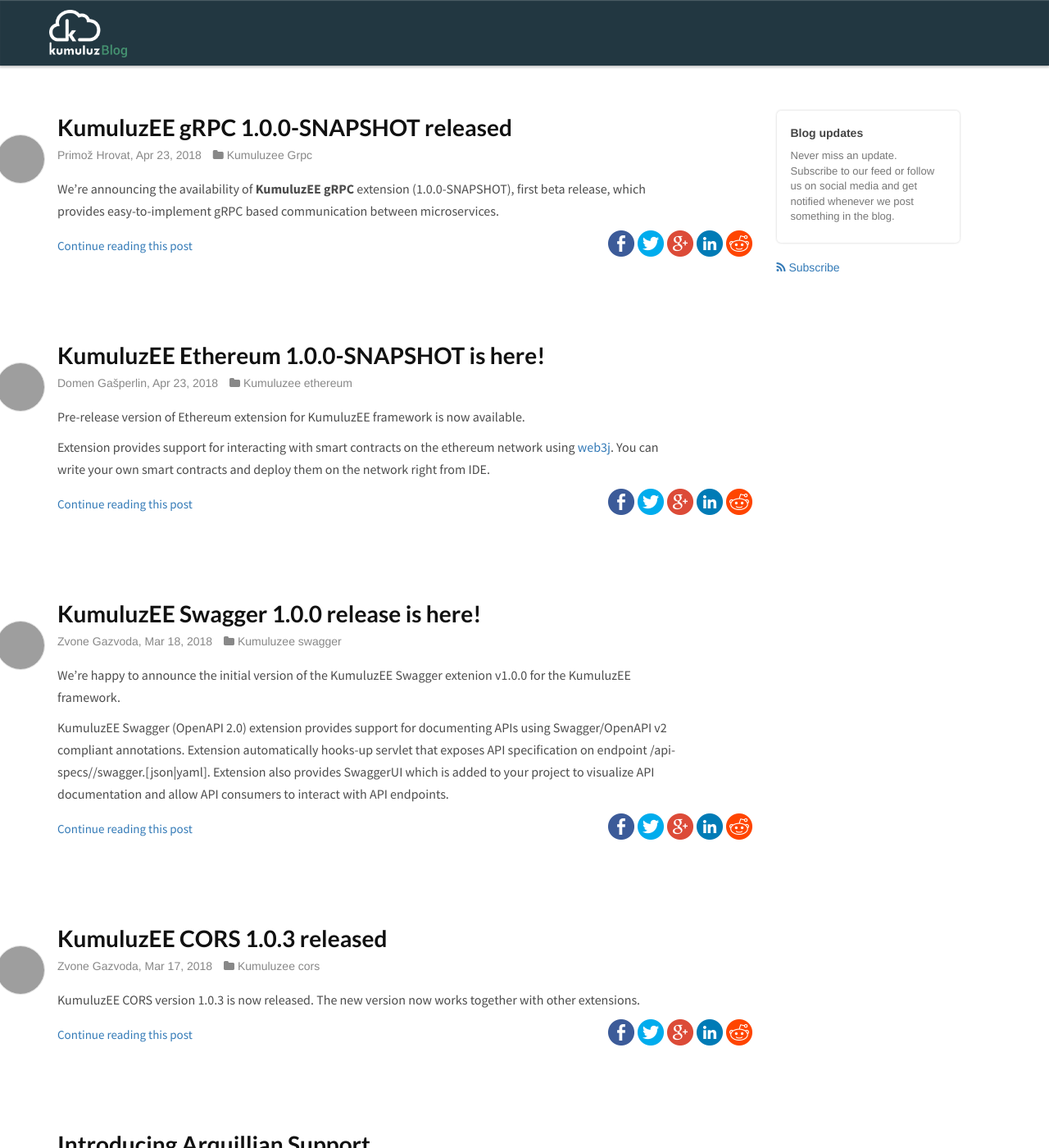
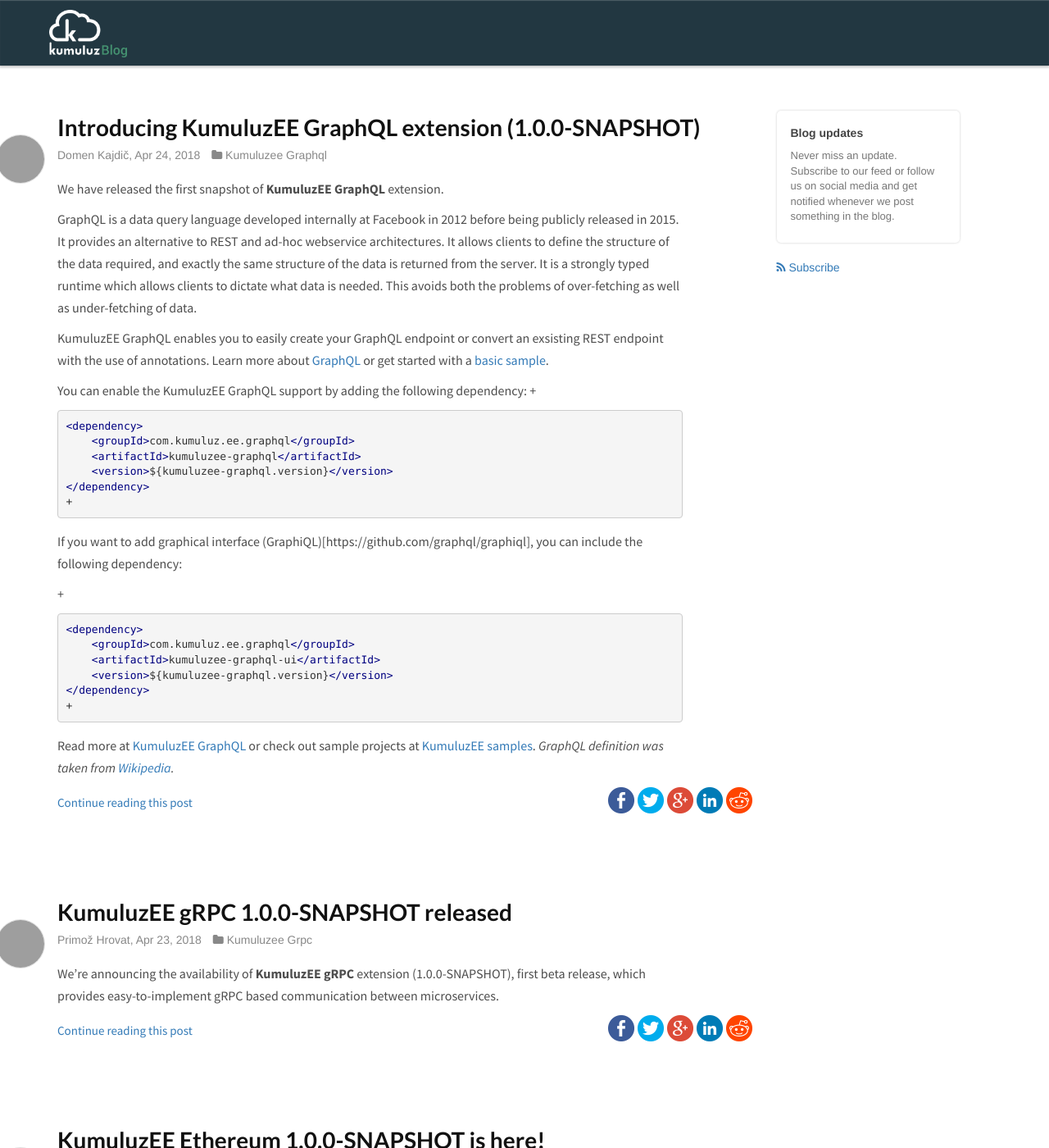
Before and after one commit to kumuluz/blog.sunesis.si, a Jekyll site: the page built from index.html, in a window 1280 px wide and 1400 px high. Shown: the whole window at 82% size. Built offline with Jekyll 4.4.1, drawn with Linux system fonts in a browser that asks for light colours; grey boxes are pictures that could not be loaded.

Commit message:
KumuluzEE GraphQL release

```diff
--- a/_data/authors.yml
+++ b/_data/authors.yml
@@ -59,3 +59,7 @@
     gravatar: 1c39602b20883adeb33988c7c5ffcbf3
     email: domen.gasperlin@cloud.si
     github: domengasperlin
+evader1337:
+    name: Domen Kajdič
+    email: domen.kajdic@cloud.si
+    github: evader1337
--- /dev/null
+++ b/_posts/2018-04-24-introducing-graphql-support.markdown
@@ -0,0 +1,39 @@
+---
+layout: post
+title:  "Introducing KumuluzEE GraphQL extension (1.0.0-SNAPSHOT)"
+date:   2018-04-24
+author: evader1337
+categories: [KumuluzEE, GraphQL]
+tags: [KumuluzEE GraphQL, Java EE, Microservices]
+---
+
+We have released the first snapshot of **KumuluzEE GraphQL** extension.
+
+GraphQL is a data query language developed internally at Facebook in 2012 before being publicly released in 2015. It provides an alternative to REST and ad-hoc webservice architectures. It allows clients to define the structure of the data required, and exactly the same structure of the data is returned from the server. It is a strongly typed runtime which allows clients to dictate what data is needed. This avoids both the problems of over-fetching as well as under-fetching of data.
+
+KumuluzEE GraphQL enables you to easily create your GraphQL endpoint or convert an exsisting REST endpoint with the use of annotations.
+Learn more about [GraphQL](https://graphql.org/) or get started with a [basic sample](https://github.com/kumuluz/kumuluzee-samples/tree/master/kumuluzee-graphql-jpa-simple).
+
+<!-- more-->
+
+You can enable the KumuluzEE GraphQL support by adding the following dependency:
++{% highlight xml %}
+<dependency>
+    <groupId>com.kumuluz.ee.graphql</groupId>
+    <artifactId>kumuluzee-graphql</artifactId>
+    <version>${kumuluzee-graphql.version}</version>
+</dependency>
++{% endhighlight %}
+
+If you want to add graphical interface (GraphiQL)[https://github.com/graphql/graphiql], you can include the following dependency:
+
++{% highlight xml %}
+<dependency>
+    <groupId>com.kumuluz.ee.graphql</groupId>
+    <artifactId>kumuluzee-graphql-ui</artifactId>
+    <version>${kumuluzee-graphql.version}</version>
+</dependency>
++{% endhighlight %}
+
+Read more at [KumuluzEE GraphQL](https://github.com/kumuluz/kumuluzee-graphql) or check out sample projects at [KumuluzEE samples](https://github.com/kumuluz/kumuluzee-samples).
+*GraphQL definition was taken from [Wikipedia](https://en.wikipedia.org/wiki/GraphQL).*
```
